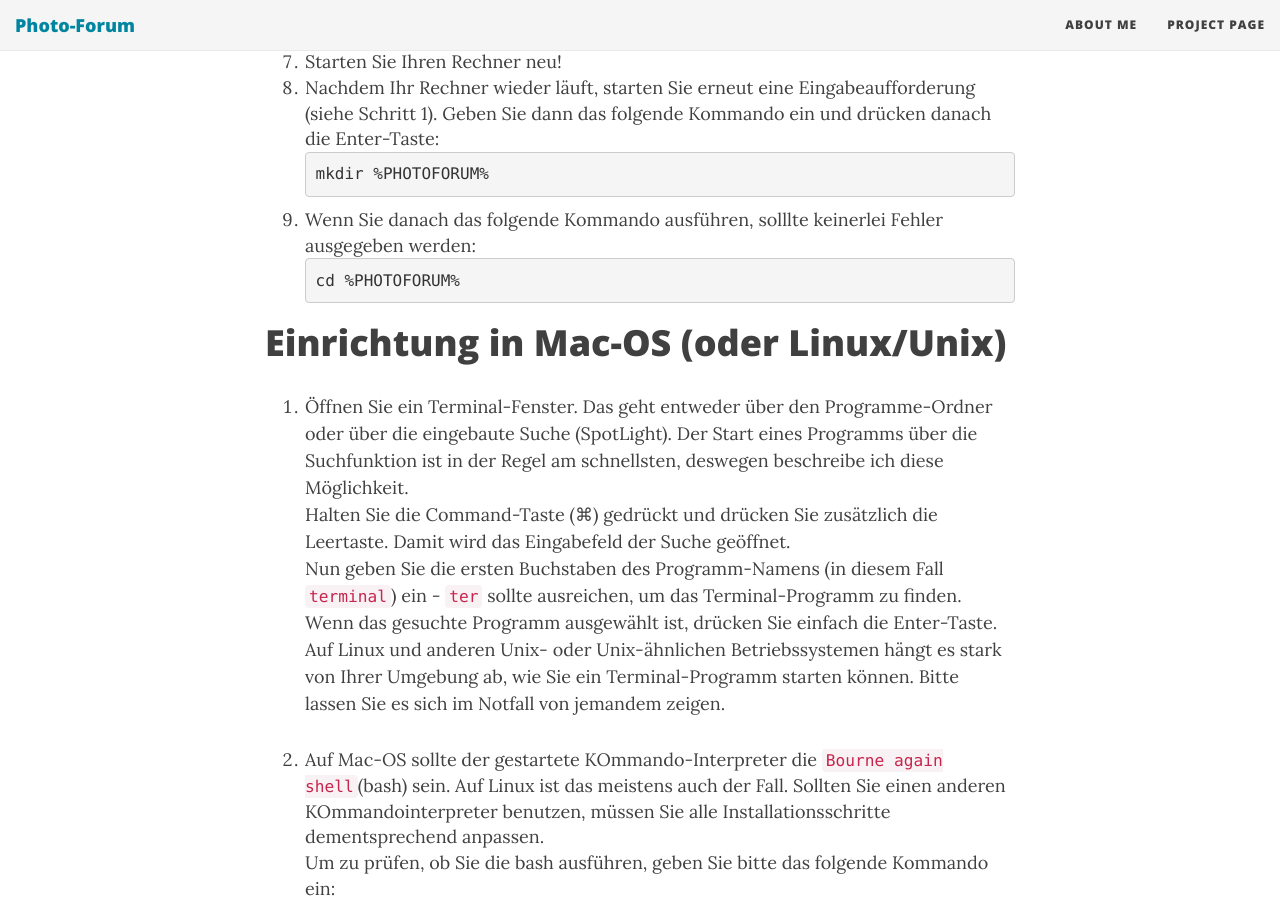
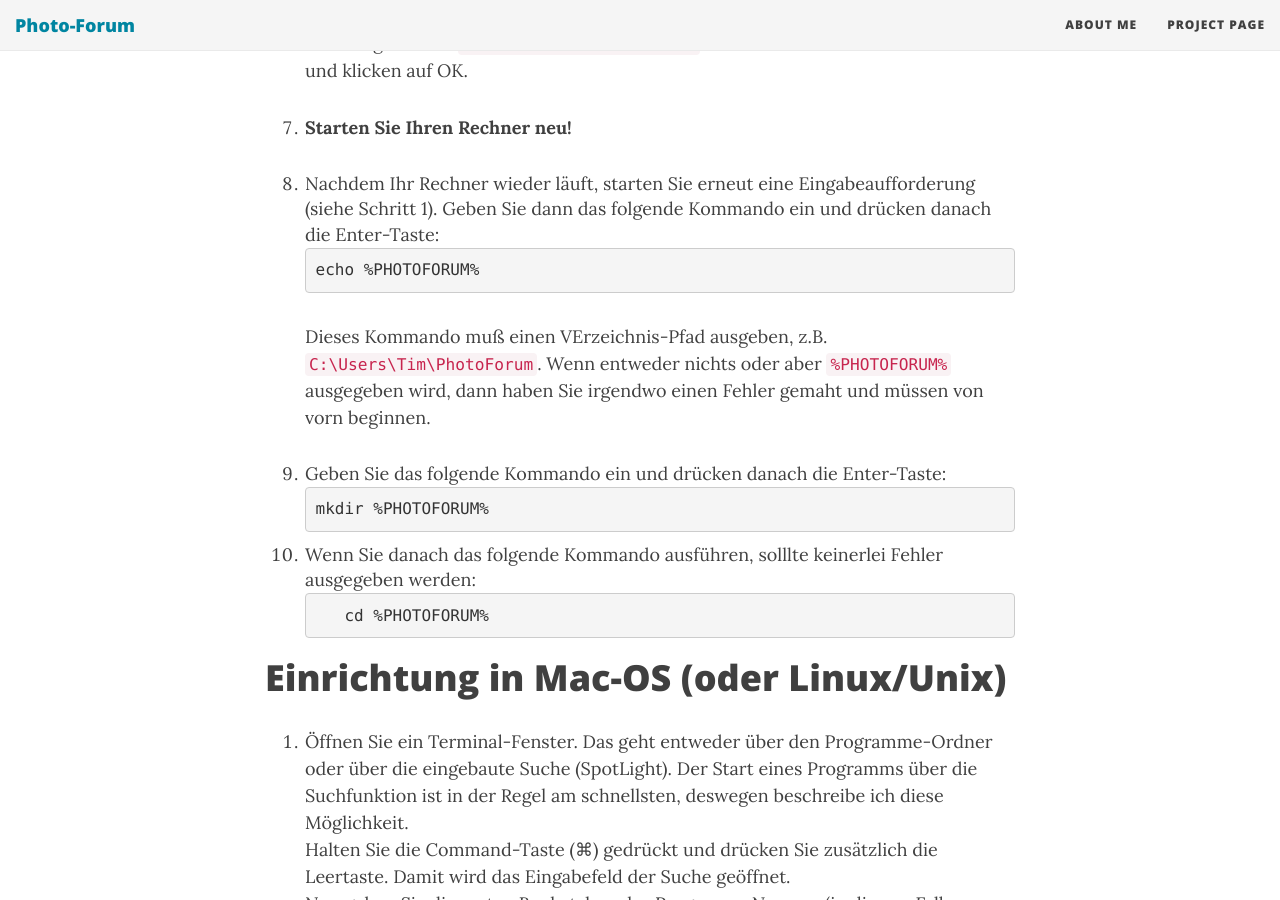
Before and after one commit to MiriamPapp/photo-forum, a Jekyll site: the page built from docs/envsetup_de.md, in a window 1280 px wide and 900 px high, scrolled down 3075 px. Built offline with Jekyll 4.4.1, drawn with Linux system fonts in a browser that asks for light colours; nearby versions of some CDN libraries.

````diff
--- a/docs/envsetup_de.md
+++ b/docs/envsetup_de.md
@@ -50,13 +50,23 @@ Programmkomponenten installiert werden.
 6. Geben Sie `PHOTOFORUM` im Feld _Name der Variablen_ ein.
    Danach geben Sie `%USERPROFILE%\PhotoForum` in das Feld _Wert der Variablen_ ein und
    klicken auf OK.
-7. Starten Sie Ihren Rechner neu!
+
+7. **Starten Sie Ihren Rechner neu!**
+
 8. Nachdem Ihr Rechner wieder läuft, starten Sie erneut eine Eingabeaufforderung (siehe
    Schritt 1). Geben Sie dann das folgende Kommando ein und drücken danach die Enter-Taste:
    ```Batchfile
+   echo %PHOTOFORUM%
+   ```
+   Dieses Kommando muß einen VErzeichnis-Pfad ausgeben, z.B. `C:\Users\Tim\PhotoForum`.
+   Wenn entweder nichts oder aber `%PHOTOFORUM%` ausgegeben wird, dann haben Sie irgendwo einen
+   Fehler gemaht und müssen von vorn beginnen.
+
+9. Geben Sie das folgende Kommando ein und drücken danach die Enter-Taste:
+   ```Batchfile
    mkdir %PHOTOFORUM%
    ```
-9. Wenn Sie danach das folgende Kommando ausführen, solllte keinerlei Fehler ausgegeben werden:
+10. Wenn Sie danach das folgende Kommando ausführen, solllte keinerlei Fehler ausgegeben werden:
    ```Batchfile
    cd %PHOTOFORUM%
    ```
````
Also changed, not shown: docs/envsetup.md (+11 -2 lines), docs/index.md (+3 -0 lines), docs/index_de.md (+4 -0 lines).
